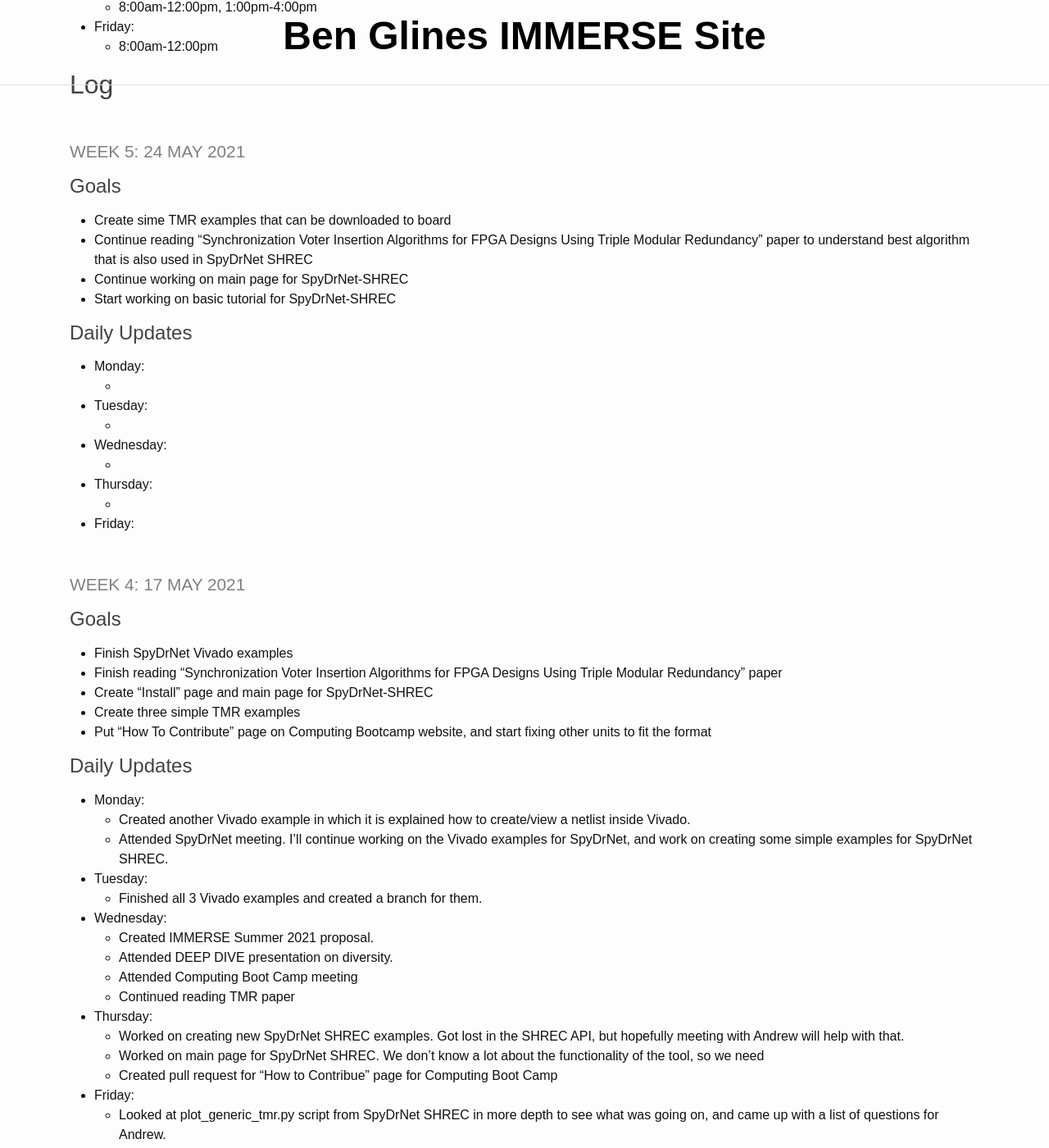
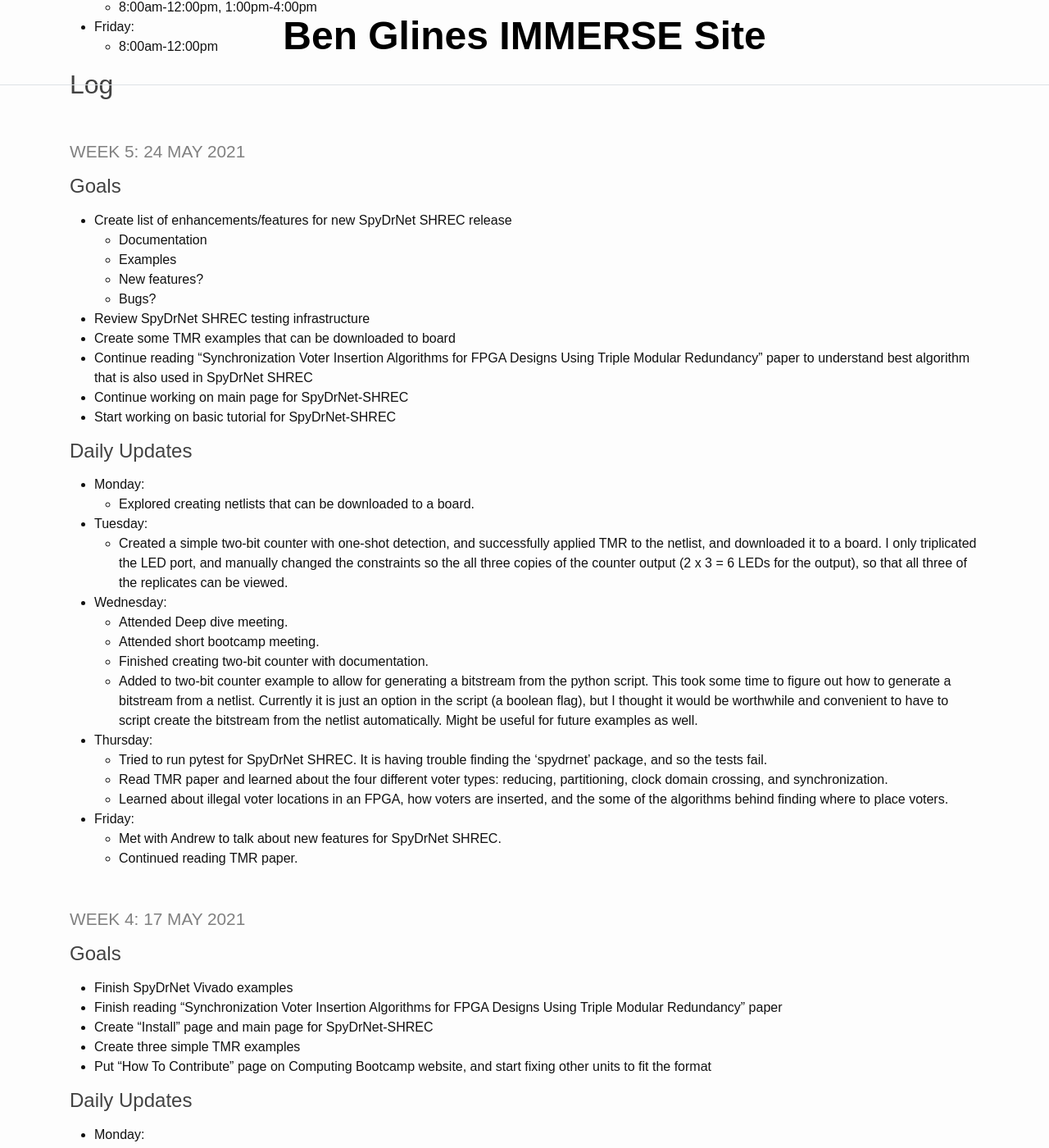
Before and after one commit to benglines/immerse, a Jekyll site: the page built from _pages/log.md, in a window 1280 px wide and 1400 px high, scrolled down 411 px. Shown: the whole window at 82% size. Built offline with Jekyll 4.4.1, drawn with Linux system fonts in a browser that asks for light colours.

Commit message:
Updated log

```diff
--- a/_pages/log.md
+++ b/_pages/log.md
@@ -22,7 +22,13 @@ title: IMMERSE Log
 
 #### Goals
 
-* Create sime TMR examples that can be downloaded to board
+* Create list of enhancements/features for new SpyDrNet SHREC release
+  * Documentation
+  * Examples
+  * New features?
+  * Bugs?
+* Review SpyDrNet SHREC testing infrastructure
+* Create some TMR examples that can be downloaded to board
 * Continue reading "Synchronization Voter Insertion Algorithms for FPGA Designs Using Triple Modular Redundancy" paper to understand best algorithm that is also used in SpyDrNet SHREC
 * Continue working on main page for SpyDrNet-SHREC
 * Start working on basic tutorial for SpyDrNet-SHREC
@@ -30,14 +36,21 @@ title: IMMERSE Log
 #### Daily Updates
 
 * **Monday**:
-  *
+  * Explored creating netlists that can be downloaded to a board.
 * **Tuesday**:
-  *
+  * Created a simple two-bit counter with one-shot detection, and successfully applied TMR to the netlist, and downloaded it to a board. I only triplicated the LED port, and manually changed the constraints so the all three copies of the counter output (2 x 3 = 6 LEDs for the output), so that all three of the replicates can be viewed.
 * **Wednesday**:
-  *
+  * Attended Deep dive meeting.
+  * Attended short bootcamp meeting.
+  * Finished creating two-bit counter with documentation.
+  * Added to two-bit counter example to allow for generating a bitstream from the python script. This took some time to figure out how to generate a bitstream from a netlist. Currently it is just an option in the script (a boolean flag), but I thought it would be worthwhile and convenient to have to script create the bitstream from the netlist automatically. Might be useful for future examples as well.
 * **Thursday**:
-  *
+  * Tried to run pytest for SpyDrNet SHREC. It is having trouble finding the 'spydrnet' package, and so the tests fail.
+  * Read TMR paper and learned about the four different voter types: reducing, partitioning, clock domain crossing, and synchronization.
+  * Learned about illegal voter locations in an FPGA, how voters are inserted, and the some of the algorithms behind finding where to place voters.
 * **Friday**:
+  * Met with Andrew to talk about new features for SpyDrNet SHREC.
+  * Continued reading TMR paper.
 
 ### Week 4: 17 MAY 2021
 
```
